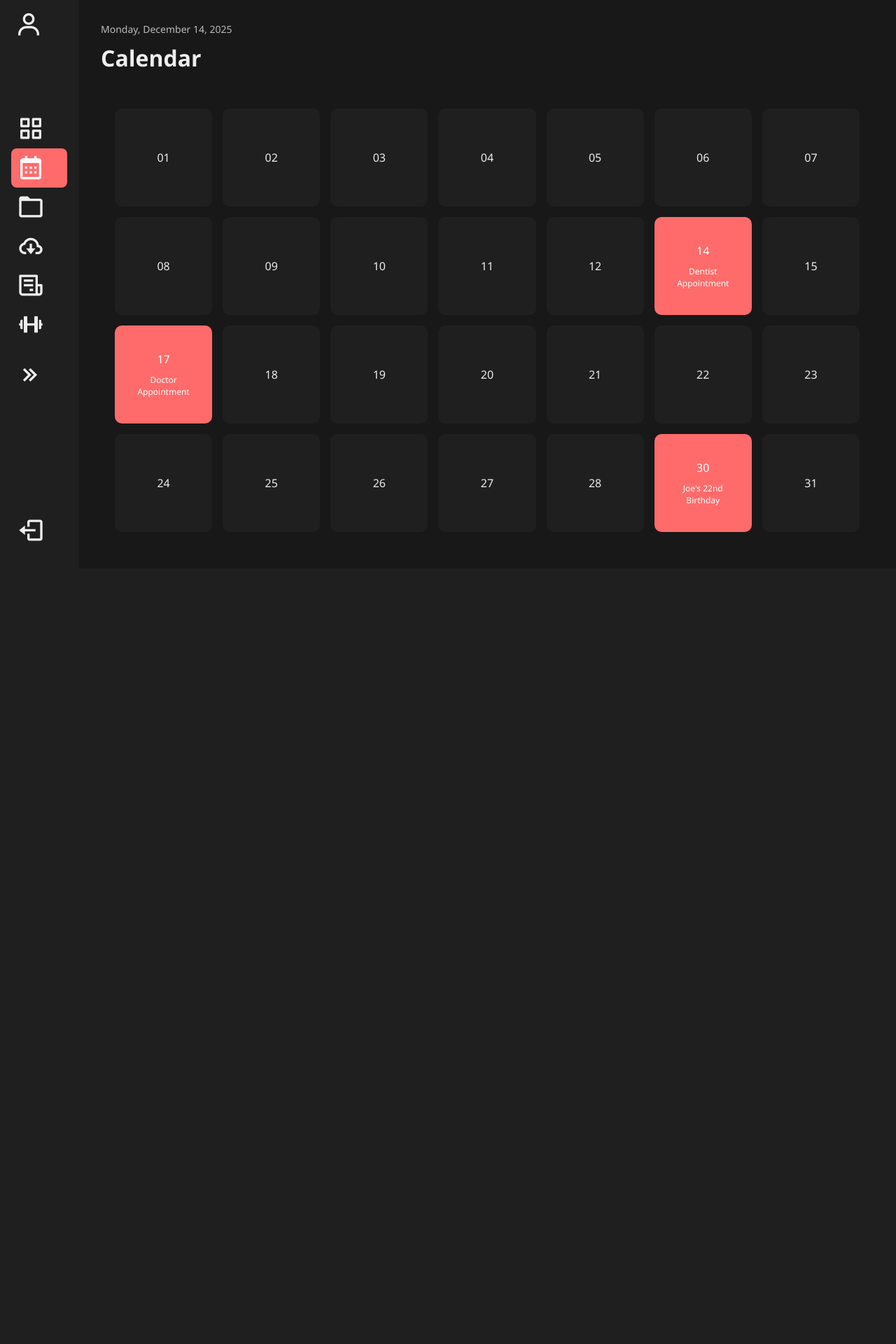
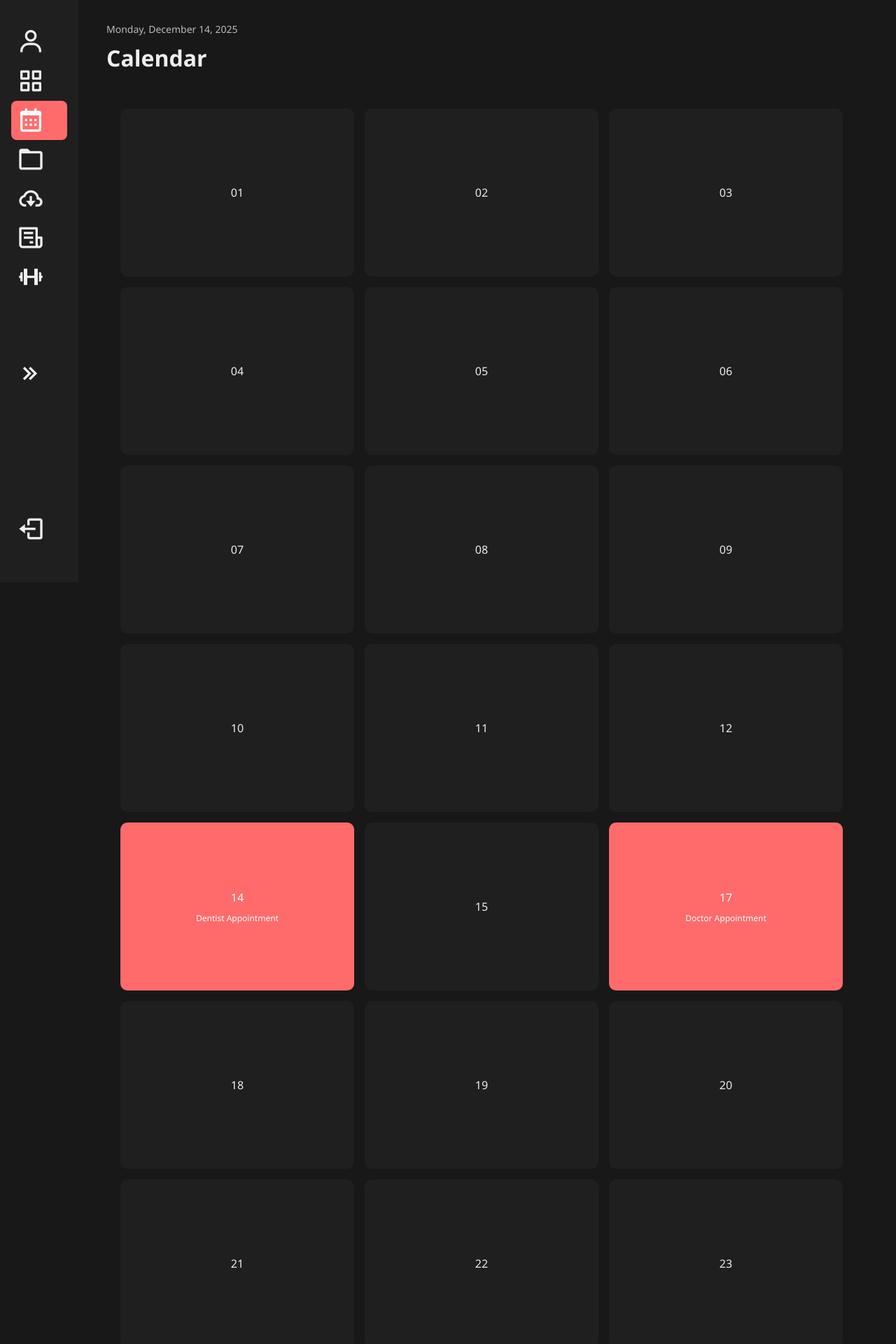
Before and after one commit to Dhananjay625/LifeFlow, a Django app: page /calender/ in a window 1280 px wide. Shown: the top 1920 px of the page at 70% size. Before the commit the page ends 773 px from the top, so only its background shows below. Run offline with Django 4.2, Linux system fonts and the light colour scheme.

Commit message:
Fixed sidebar sizing issue on different screen sizes

```diff
--- a/LifeFlow/main/static/index.css
+++ b/LifeFlow/main/static/index.css
@@ -24,22 +24,13 @@ body.sb-expanded {
 .container {
   display: flex;
   min-height: 100vh;
-}
-a
-.container {
-  display: flex;
-  min-height: 100vh;
+  margin-left: calc(var(--sb-width) + 1rem); /* Add breathing room */
+  padding: 0 1.5rem; /* Optional: add space on the right too */
   animation: fadeInPage 1s ease forwards;
   opacity: 0;
+  transition: margin-left 0.4s ease-in-out;
 }
 
-.user {
-  display: flex;
-  margin-left: 5px;
-  font-size: 2.5rem;
-  color: #eee;
-  margin-bottom: 2rem;
-}
 
 .title {
   font-size: 58px;
@@ -53,32 +44,52 @@ a
   margin-bottom: 40px;
 }
 
-
 aside {
+  position: fixed;
+  inset: 0 auto 0 0;
+  height: 100vh;
   width: var(--sb-width);
   background: var(--background-light);
   transition: width 0.4s ease-in-out;
   padding: 1rem;
   overflow-x: hidden;
+  overflow-y: auto;
+  display: flex;
+  flex-direction: column;
+  justify-content: space-between;
+}
+
+
+.nav {
+  display: flex;
+  margin-top: auto;
+  flex-direction: column;
+  justify-content: space-between;
+  height: 100%;
+}
+
+.user {
+  display: flex;
+  justify-content: center;
+  align-items: center;
+  font-size: 2.5rem;
+  color: #eee;
+  padding: 1rem 0;
 }
 
 .nav ul {
   list-style: none;
   padding: 0;
-  margin-top: 100px;
   flex: 1;
   display: flex;
   flex-direction: column;
 }
 
-.nav li:last-child {
-  margin-top: auto;
-}
+
 
 .nav a {
   display: flex;
   align-items: center;
-  justify-content: flex-start;
   gap: 1rem;
   text-decoration: none;
   font-size: 1.5rem;
@@ -99,8 +110,6 @@ aside {
   font-size: 2.5rem;
 }
 
-
-
 .nav a span {
   opacity: 0;
   visibility: hidden;
@@ -112,14 +121,18 @@ body.sb-expanded .nav a span {
   visibility: visible;
 }
 
-
-
 .nav a[data-resize-btn] i {
   transition: transform 0.3s ease;
 }
 
 body.sb-expanded .nav a[data-resize-btn] i {
   transform: rotate(180deg);
+}
+
+.logout-btn {
+  width: 100%;
+  display: flex;
+  padding: 2rem 0;
 }
 
 
@@ -149,7 +162,6 @@ main.content {
 h1 {
   margin-top: 10px;
   font-size: 32px;
-
 }
 
 .chart-section {
@@ -292,9 +304,9 @@ h1 {
   display: flex;
   flex-direction: column;
   gap: 15px;
-  max-width:  inherit;
-  margin-left: 0;
-  margin-right: 0;
+  width: 100%;
+  margin: 0;
+  box-sizing: border-box;
 }
 
 .task-item {
@@ -350,11 +362,13 @@ h1 {
 
 .calendar-grid {
   display: grid;
-  grid-template-columns: repeat(7, 1fr);
+  grid-template-columns: repeat(auto-fit, minmax(300px, 1fr));
   gap: 15px;
-  margin-top: 0px;
   padding: 20px;
+  width: 100%;
+  box-sizing: border-box;
 }
+
 
 .day {
   background: var(--background-light);
@@ -363,7 +377,7 @@ h1 {
   text-align: center;
   color: var(--text-light);
   font-size: 16px;
-  min-height: 100px;
+  min-height: 200px;
   display: flex;
   flex-direction: column;
   justify-content: center;
--- a/LifeFlow/main/templates/calender.html
+++ b/LifeFlow/main/templates/calender.html
@@ -12,11 +12,13 @@
 <body>
     <div class="container">
       <aside>
-        <div class="user">
-          <i class='bx bx-user'></i>
-        </div>
         <nav class="nav">
           <ul class="nav-links">
+            <li>
+              <a href="{% url 'TaskManager' %}" {% if request.resolver_match.url_name == 'TaskManager' %}{% endif %}>
+                <i class='bx bx bx-user'></i><span>User Profile</span>
+              </a>
+            </li>
             <li>
               <a href="{% url 'TaskManager' %}" {% if request.resolver_match.url_name == 'TaskManager' %}class="active"{% endif %}>
                 <i class='bx bx-grid-alt'></i><span>Task Manager</span>
```
Also changed, not shown: LifeFlow/main/templates/BillManager.html (+5 -3 lines), LifeFlow/main/templates/DocumentStorage.html (+5 -3 lines), LifeFlow/main/templates/HealthManager.html (+5 -3 lines), LifeFlow/main/templates/Subscription.html (+5 -3 lines), LifeFlow/main/templates/TaskManager.html (+5 -3 lines), LifeFlow/db.sqlite3.
